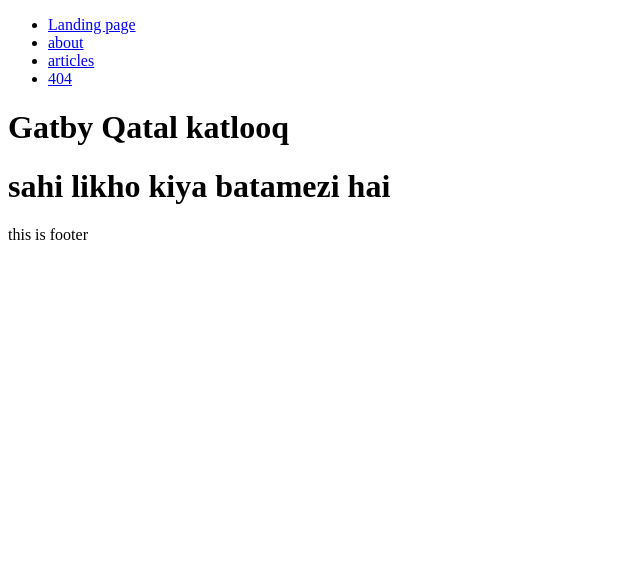
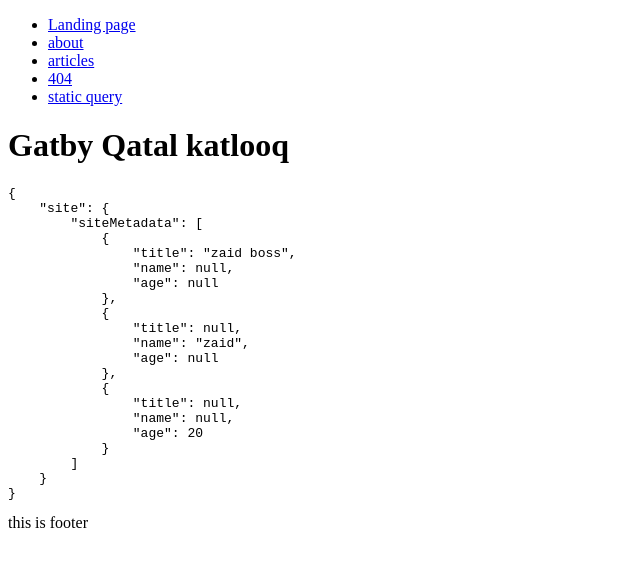
Before and after one commit to mrzaid/gatsby-hello-world, a Gatsby site: page /staticqueiry in a window 1280 px wide. Before the commit this address had no page. Shown: the whole page, without its empty margins (0-640 px from the left). Built offline with nearby package versions, Linux system fonts and the light colour scheme; Gatsby itself is replaced by a stand-in of ours.

Commit message:
graphiql

```diff
--- a/src/components/Navbar.js
+++ b/src/components/Navbar.js
@@ -18,7 +18,11 @@ const Navbar = () => {
 
             </li>
             <li>
-            <Link to="/404.js">404</Link>
+            <Link to="/404">404</Link>
+
+            </li>
+            <li>
+            <Link to="/staticqueiry">static query</Link>
 
             </li>
 
--- a/src/pages/index.js
+++ b/src/pages/index.js
@@ -1,6 +1,6 @@
 import React from "react"
 import Layout from '../components/Layout'
-import {graphql,useStaticQuery,StaticQuery} from 'gatsby'
+import {graphql,StaticQuery} from 'gatsby'
 export default function Home() {
   return (<Layout>
 
--- /dev/null
+++ b/src/pages/staticqueiry.js
@@ -0,0 +1,29 @@
+import React from "react"
+import { graphql } from "gatsby"
+import Layout from '../components/Layout'
+
+
+const StaticQuery = ({ data }) =>
+{
+return(
+    <Layout>
+
+<pre>
+    {JSON.stringify(data, null, 4)}
+    </pre>
+    </Layout>
+    )
+}
+export const query = graphql`
+  {
+    site {
+      siteMetadata {
+        title
+        name
+        age
+      }
+    }
+  }
+`
+
+export default StaticQuery
```
